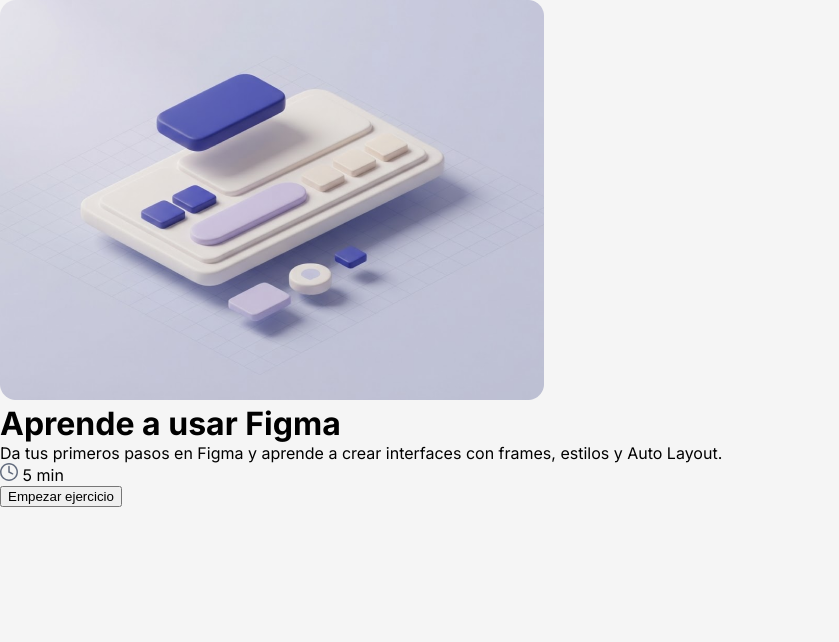
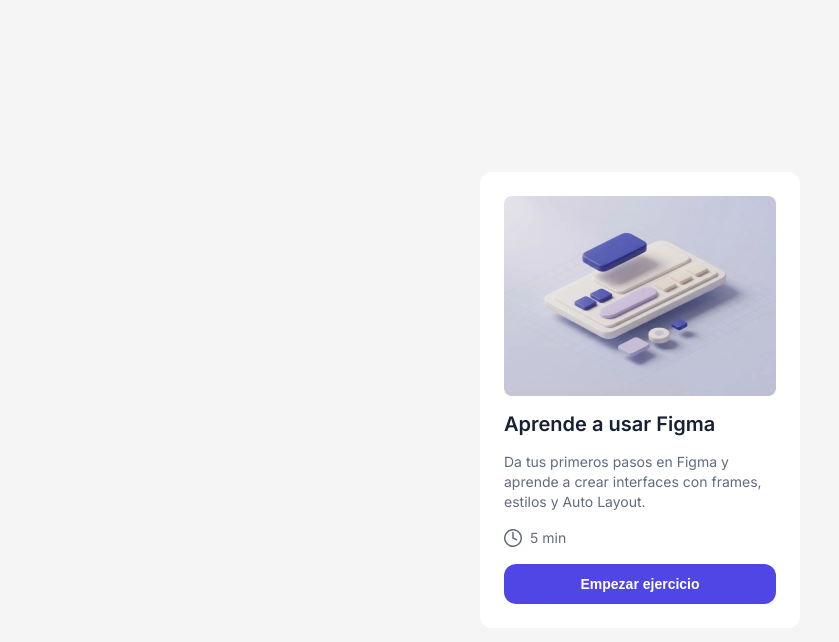
Before and after one commit to yxrchhhhxpppp/bootcamp-tecsup, a plain HTML site: page semana04/dia01-css-card-ejemplo-figma/index.html in a window 1280 px wide. Shown: the whole page, without its empty margins (0-839 px from the left). Drawn offline with Linux system fonts and the light colour scheme.

Commit message:
semana04-dia01-css-card-ejemplo-figma

```diff
--- a/semana04/dia01-css-card-ejemplo-figma/index.html
+++ b/semana04/dia01-css-card-ejemplo-figma/index.html
@@ -11,7 +11,7 @@
 </head>
 <body>
     <main>
-        <img src="cover.png" alt="Algun texto explicativo">
+        <img src="cover.webp" alt="Algun texto explicativo">
 
         <h1>Aprende a usar Figma</h1>
 
--- a/semana04/dia01-css-card-ejemplo-figma/styles.css
+++ b/semana04/dia01-css-card-ejemplo-figma/styles.css
@@ -11,4 +11,58 @@ body {
     background-color: #F5F5F5;
 
     font-family: "Inter", sans-serif;
+
+    display: flex;
+    justify-content: center;
+    align-items: center;
+    height: 100vh;
 }
+
+h1 {
+    font-weight: 600;  /*--- Semibold medida ---*/
+    font-size: 20px;
+    color: #182033;
+}
+
+p, span {
+    font-weight: 400; /*--- Regular valor ---*/
+    font-size: 14px;
+    color: #626B7D;
+    line-height: 20px;
+}
+
+img {
+    /*--- RWD para imágenes ---*/
+    max-width: 100%;
+    height: auto;
+}
+
+main {
+    width: 320px;
+
+    background-color: white;
+
+    padding: 24px; /*--- Espacios entre todos los bordes con el contenido, o expansion de bordes ---*/
+
+    border-radius: 12px;  /*--- Redondear esquinas ---*/
+
+    display: flex;
+    flex-direction: column;
+    gap: 16px;
+}
+
+div {
+    display: flex;
+    align-items: center;
+    gap: 8px;  /*--- Distancia de separación de ambos elementos ---*/
+}
+
+button {
+    border: none;
+    padding: 12px 20px;  /*--- Arriba y abajo, izquierda y derecha ---*/
+    background-color: #4F46E5;
+    color: white;
+    border-radius: 12px;
+    font-weight: 600;
+    font-size: 14px;
+}
```
Also changed, not shown: semana04/dia01-css-card-ejemplo-figma/cover.webp (added).
